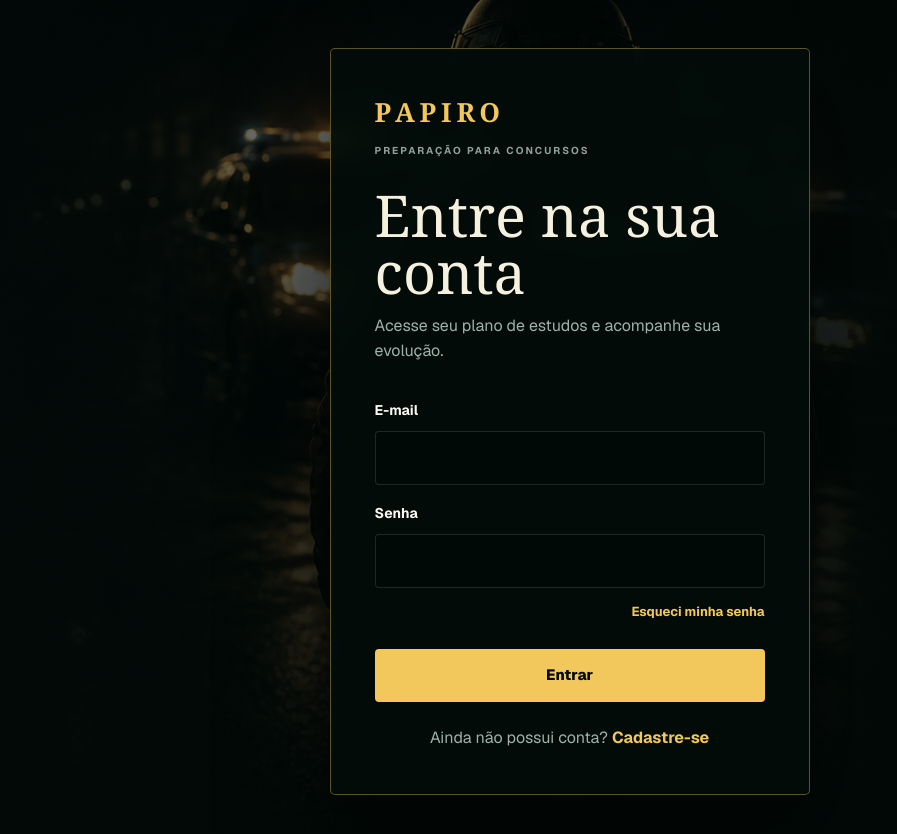
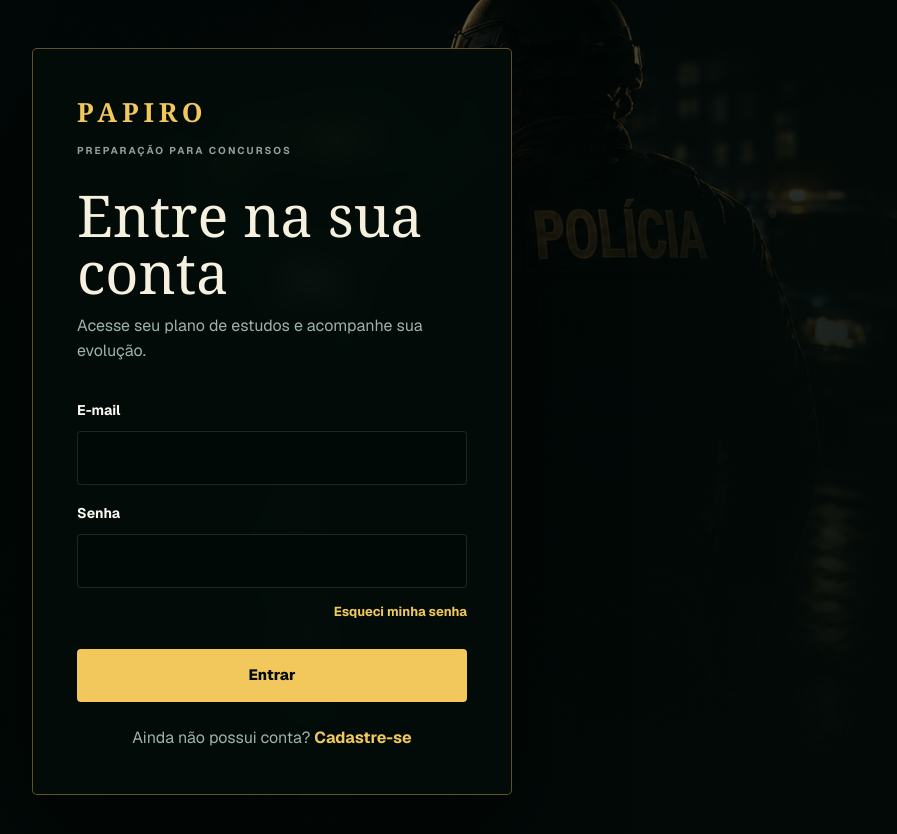
Before and after one commit to SaymonPio/Papiro, a Next.js app: page /login in a window 1280 px wide. Shown: the top 834 px of the page, without its empty margins (368-1265 px from the left). Built offline with nearby package versions, Linux system fonts and the light colour scheme.

Commit message:
Centraliza tela de acesso

```diff
--- a/app/globals.css
+++ b/app/globals.css
@@ -4205,7 +4205,7 @@ footer > small {
 .auth-page {
   position: relative;
   isolation: isolate;
-  justify-items: end;
+  justify-items: center;
   padding: 48px clamp(22px, 8vw, 130px);
   background:
     linear-gradient(90deg, rgba(2, 9, 7, 0.9) 0%, rgba(2, 9, 7, 0.45) 52%, rgba(2, 9, 7, 0.88) 100%),
```
